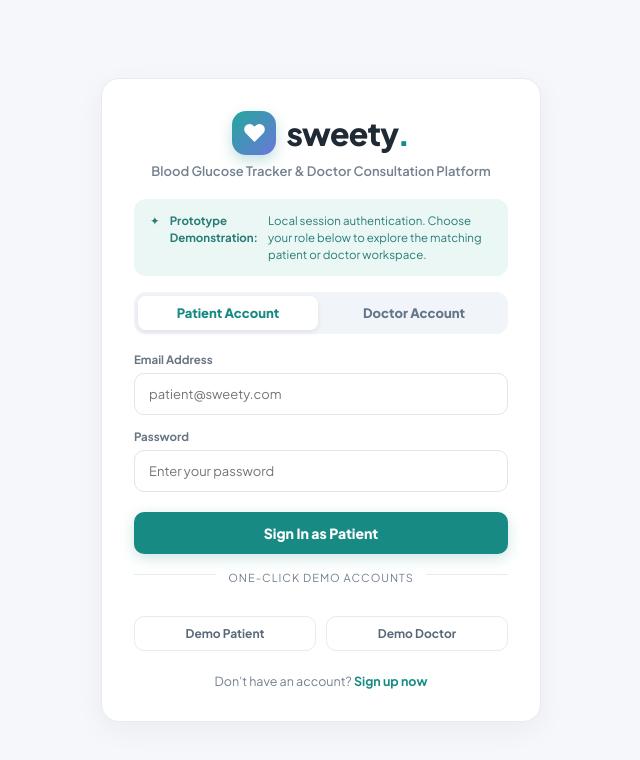
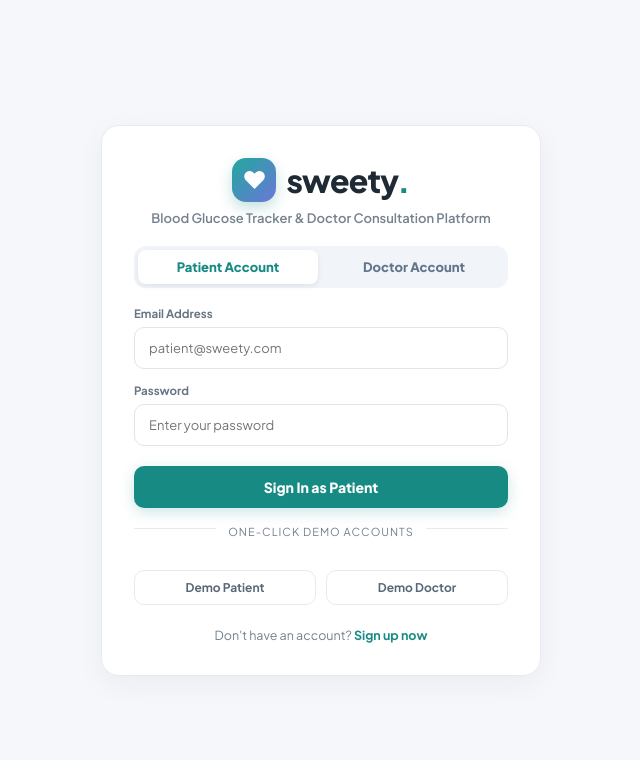
Before and after one commit to chaitanyasivathmika19/Sweety-Blood-Glucose-Tracker, a React (Vite) app in the folder client/: page /login in a window 1280 px wide. Shown: the top 760 px of the page, without its empty margins (319-959 px from the left). Built offline with nearby package versions, Linux system fonts and the light colour scheme; no server answers.

Commit message:
chore(auth): remove prototype demo notices

```diff
--- a/client/src/pages/Login.jsx
+++ b/client/src/pages/Login.jsx
@@ -69,11 +69,6 @@ export default function Login() {
           <p style={{ margin: 0, color: 'var(--muted)', fontSize: 13, fontWeight: 600 }}>
             Blood Glucose Tracker & Doctor Consultation Platform
           </p>
-        </div>
-
-        {/* Prototype Demo Notice */}
-        <div className="notice notice-info" style={{ fontSize: 11.5, margin: '0 0 16px', lineHeight: 1.5 }}>
-          ✦ <b>Prototype Demonstration:</b> Local session authentication. Choose your role below to explore the matching patient or doctor workspace.
         </div>
 
         {/* Clear Role Selection Pill */}
--- a/client/src/pages/Register.jsx
+++ b/client/src/pages/Register.jsx
@@ -49,11 +49,6 @@ export default function Register() {
           <p style={{ margin: 0, color: 'var(--muted)', fontSize: 13, fontWeight: 600 }}>
             Blood Glucose Tracker & Doctor Consultation Platform
           </p>
-        </div>
-
-        {/* Prototype Demo Notice */}
-        <div className="notice notice-info" style={{ fontSize: 11.5, margin: '0 0 16px', lineHeight: 1.5 }}>
-          ✦ <b>Prototype Demonstration:</b> Local session registration. Select your role below to initialize a new patient or doctor profile.
         </div>
 
         {error && (
```
